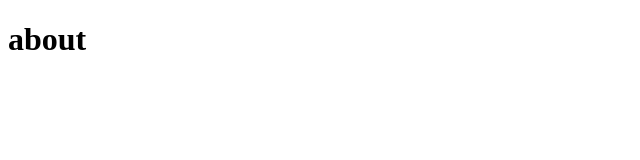
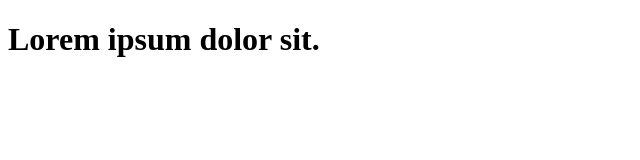
Before and after one commit to Nindecita/eliminar-segundo, a plain HTML site: page index.html in a window 1280 px wide. Shown: the whole page, without its empty margins (0-640 px from the left). Drawn offline with Linux system fonts and the light colour scheme.

Commit message:
agregue el lorem

```diff
--- a/index.html
+++ b/index.html
@@ -7,6 +7,6 @@
     <title>Document</title>
   </head>
   <body>
-    <h1>about</h1>
+    <h1>Lorem ipsum dolor sit.</h1>
   </body>
 </html>
```
